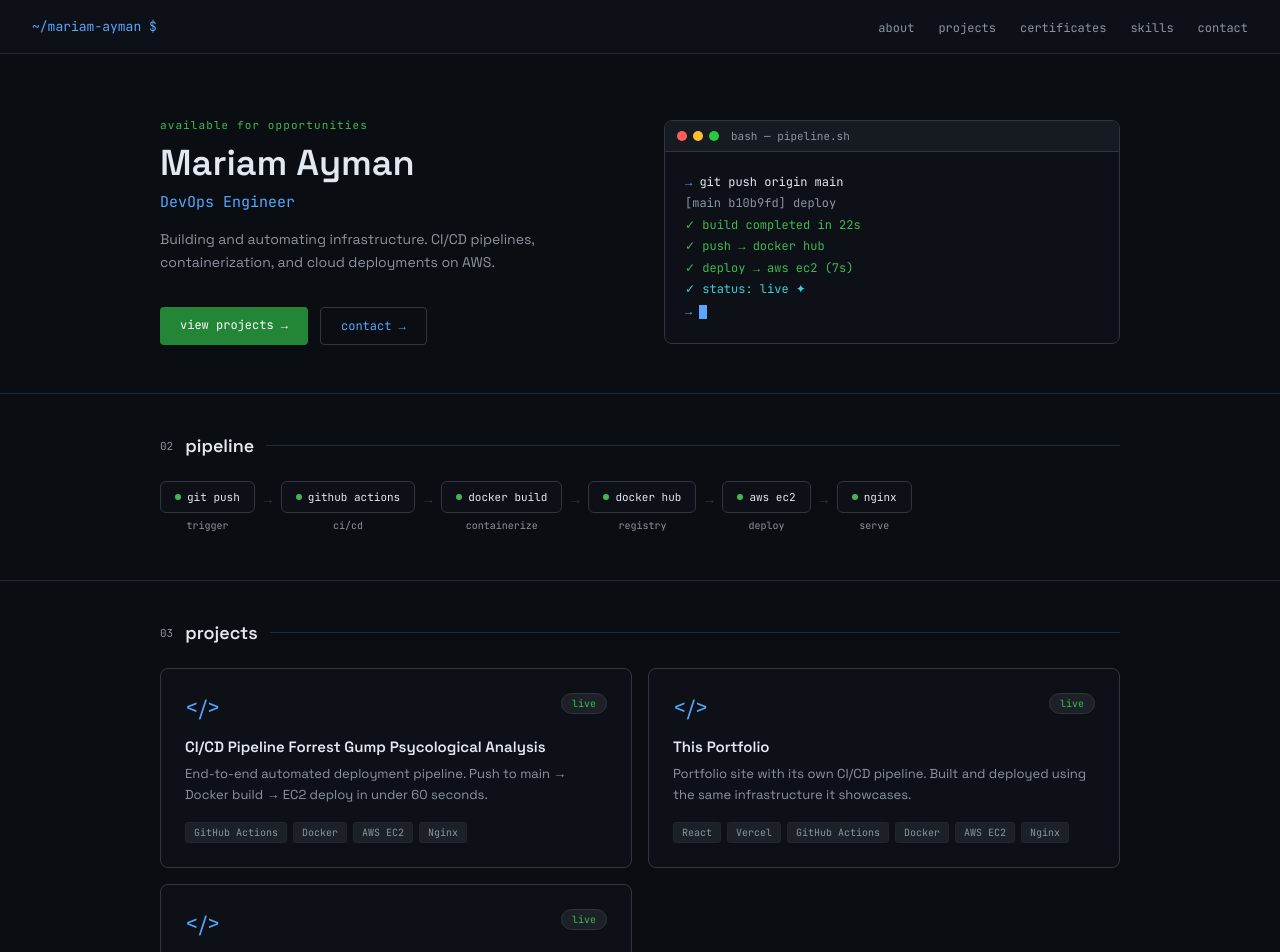
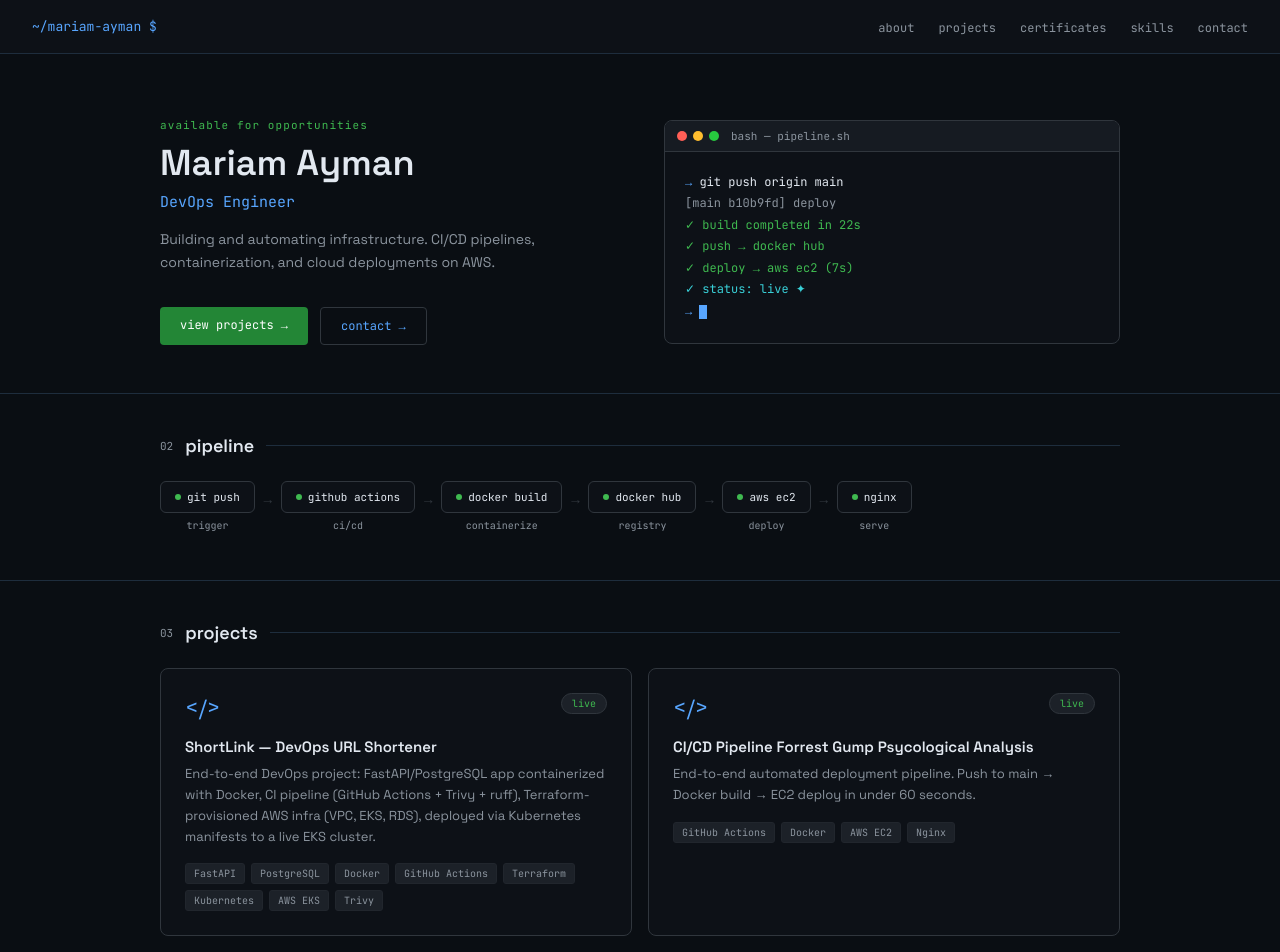
Before and after one commit to maryoussef149-cell/mariam-portfolio, a React (Create React App) app: page / in a window 1280 px wide. Shown: the top 952 px of the page. Built offline with nearby package versions, Linux system fonts and the light colour scheme.

Commit message:
Feat: added last project

```diff
--- a/src/App.js
+++ b/src/App.js
@@ -1,12 +1,20 @@
 import React, { useEffect, useState } from 'react';
 
 const SKILLS = {
-  cloud: ['AWS EC2', 'Security Groups', 'IAM', 'S3'],
-  'ci/cd': ['GitHub Actions', 'Docker', 'Docker Hub', 'Nginx'],
+  cloud: ['AWS EC2', 'Security Groups', 'IAM', 'S3',  'AWS EKS', 'AWS RDS', 'AWS VPC', 'Terraform'],
+  'ci/cd': ['GitHub Actions', 'Docker', 'Docker Hub', 'Nginx', 'kubernetes'],
   systems: ['Linux (Ubuntu)', 'SSH', 'Bash', 'Git'],
 };
 
 const PROJECTS = [
+  {
+  name: 'ShortLink — DevOps URL Shortener',
+  desc: 'End-to-end DevOps project: FastAPI/PostgreSQL app containerized with Docker, CI pipeline (GitHub Actions + Trivy + ruff), Terraform-provisioned AWS infra (VPC, EKS, RDS), deployed via Kubernetes manifests to a live EKS cluster.',
+  tags: ['FastAPI', 'PostgreSQL', 'Docker', 'GitHub Actions', 'Terraform', 'Kubernetes', 'AWS EKS', 'Trivy'],
+  status: 'live',
+  icon: '</>',
+  href: 'https://github.com/maryoussef149-cell/Shortlink-Devops-Project',
+  },
   {
     name: 'CI/CD Pipeline Forrest Gump Psycological Analysis',
     desc: 'End-to-end automated deployment pipeline. Push to main → Docker build → EC2 deploy in under 60 seconds.',
```
